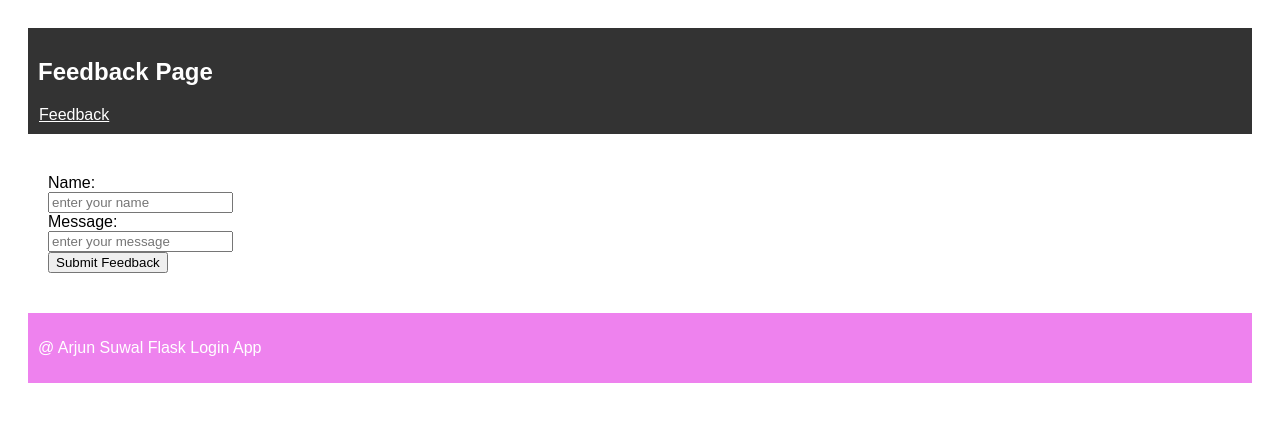
After one commit to arjunsuwal/LoginSystem_Flask, a Flask app: page /feedback in a window 1280 px wide. The commit adds this page. Shown: the top 422 px of the page. Run offline with Flask 3, Linux system fonts and the light colour scheme.

Commit message:
Mannual form handling with flask app

```diff
--- a/app.py
+++ b/app.py
@@ -3,9 +3,13 @@ from flask import Flask, render_template, request
 app= Flask(__name__)
 
 #creating the routes now
-@app.route("/")
-def home():
-    return render_template("home.html")
+@app.route("/feedback", methods=["POST", "GET"])
+def feedback():
+    if request.method == "POST":
+        name = request.form.get("username")
+        message= request.form.get("message")
+        return render_template("thankyou.html", user=name, message=message)
+    return render_template("feedback.html")
 
 @app.route("/about")
 def about():
--- a/templates/base.html
+++ b/templates/base.html
@@ -5,26 +5,32 @@
     <meta name="viewport" content="width=device-width, initial-scale=1.0">
     <title>
     {% block title %}
-        My Website
+        My Feedback Site
     {% endblock title %}</title>
     <style>
         body {font-family: Arial, Helvetica, sans-serif; padding: 20px;}
         header {background: #333; color: white; padding: 10px;}
-        footer {background: violet; padding: 10px; margin-top: 20px;}
+        footer {background: violet; padding: 10px; margin-top: 20px; color:white;}
+        nav a {margin: 0 1px; color: white;}
+        main{
+            background: white; padding: 20px; margin-top: 20px;
+        }
     </style>
 </head>
 <body>
     <header>
-        <h2>My Site</h2>
+        <h2>Feedback Page</h2>
         <nav>
-            <a href="/">Home</a>
-            <a href="/about">About</a>
+            <a href="/feedback">Feedback</a>
+
         </nav>
     </header>
+    <main>
+        {% block content %}
 
-{% block content %}
+        {% endblock content %}
+    </main>
 
-{% endblock content %}
 
     <footer>
         <p>@ Arjun Suwal Flask Login App</p>
--- /dev/null
+++ b/templates/feedback.html
@@ -0,0 +1,16 @@
+{% extends "base.html" %}
+{% block title %}
+    Feedback Form
+{% endblock title %}
+
+{% block content %}
+    <form method="POST" action="/feedback">
+        <label for="username">Name:</label><br>
+        <input type="text" name="username" id="username" placeholder="enter your name"><br>
+
+        <label for="message">Message:</label><br>
+        <input type="text" name="message" id="message" placeholder="enter your message"><br>
+        <input type="submit" value="Submit Feedback">
+    </form>
+
+{% endblock content %}
```
Also changed, not shown: templates/thankyou.html (added, +10 -0 lines), 1 other file.
